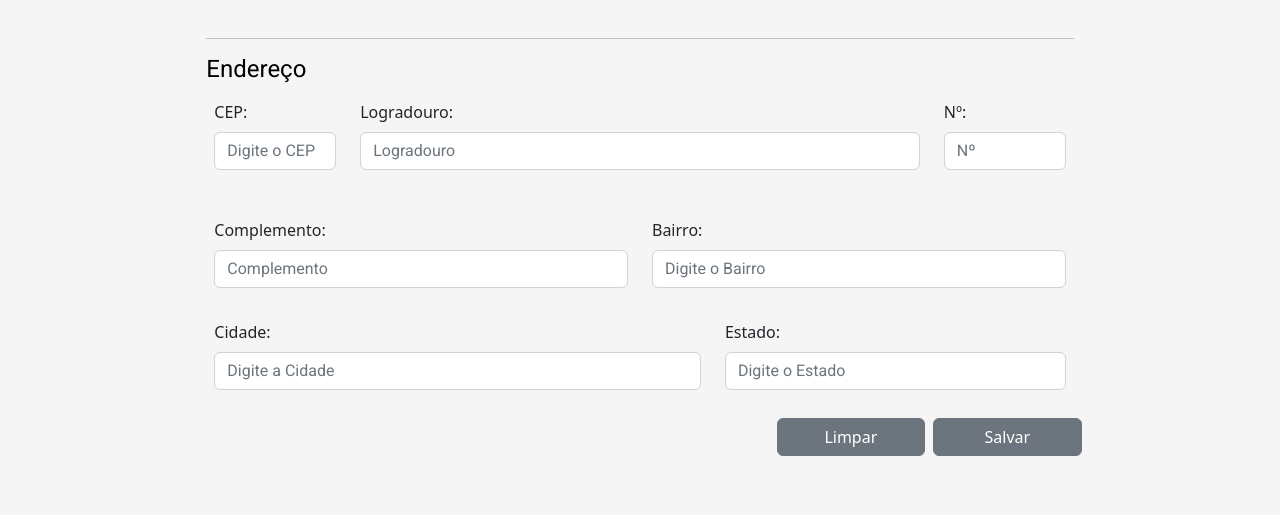
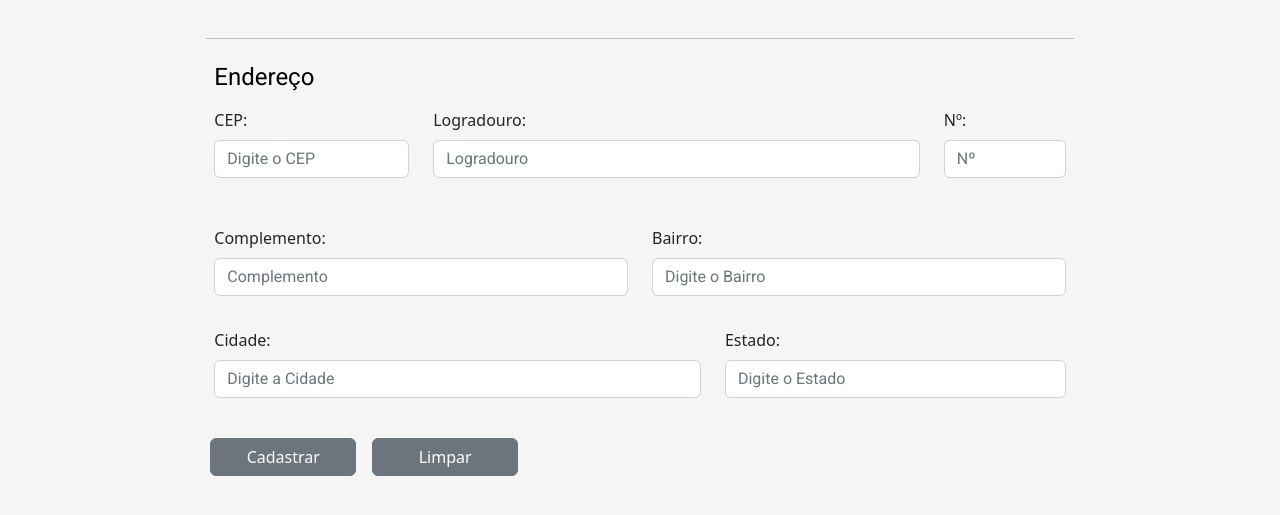
Before and after one commit to AdrianoVolter/pharmacy_central-system, a React (Vite) app: page /formulario in a window 1280 px wide. Shown: the part 329-844 px from the top of the page. Built offline with nearby package versions, Linux system fonts and the light colour scheme.

Commit message:
feat: adição e ajustes nas lista e modais

```diff
--- a/src/components/CadastroNova.jsx
+++ b/src/components/CadastroNova.jsx
@@ -141,10 +141,10 @@ const LimparFormulario = (e) => {
             </div>
             <hr />
             </form>
-            <h4>Endereço</h4>
+            <h4 className='m-2'>Endereço</h4>
             <form action="" onSubmit={CadastrarFarmacia}>
             <div className="row p-2">
-            <div className="col-2">
+            <div className="col-3">
                   <label className="form-label" htmlFor="cep">CEP:</label>
                   <div className="input-group">
                       <input
@@ -160,7 +160,7 @@ const LimparFormulario = (e) => {
                         />
                   </div>
               </div>
-          <div className="col-8">
+          <div className="col-7">
               <label className="form-label" htmlFor="logradouro">Logradouro:</label>
               <div className="input-group mb-3 col-">
                   <input type="text" onChange={(e) =>setLogradouro(e.target.value) } className="form-control" value={logradouro} name="logradouro" id="logradouro" placeholder="Logradouro" required />
@@ -203,22 +203,22 @@ const LimparFormulario = (e) => {
                   </div>
             </div>
           </div>
-          <div className="row">
-            <span className="col"></span>
+          <div className="row p-2">
+             <button
+                className="btn btn-secondary col-2 m-2"
+                type="submit"
+                onClick={CadastrarFarmacia}
+                >
+                Cadastrar
+            </button>
             <button
-                className="btn btn-secondary col-2 m-1"
+                className="btn btn-secondary col-2 m-2"
                 type="reset"
                 onClick={LimparFormulario}
                 >
-            Limpar
+                Limpar
             </button>
-            <button
-                className="btn btn-secondary col-2 m-1"
-                type="submit"
-                onClick={CadastrarFarmacia}
-                >
-            Salvar
-            </button>
+
           </div>
           </form>
       </div>
--- a/src/components/ListaDeFarmacias.jsx
+++ b/src/components/ListaDeFarmacias.jsx
@@ -33,7 +33,7 @@ function ListaDeFarmacias() {
                 <table className="table table-striped table-hover">
                     <thead>
                         <tr>
-                            <th scope="col">#</th>
+                            <th scope="col" >Id</th>
                             <th scope="col">Nome da Farmácia</th>
                             <th scope="col">Bairro</th>
                             <th scope="col">Cidade</th>
@@ -43,7 +43,7 @@ function ListaDeFarmacias() {
                     <tbody>
                         {listaFarmacias.map((objeto, index) => (
                             <tr >
-                                <th scope="row">{index + 1}</th>
+                                <td><li scope="row" key={index}>{index + 1}</li></td>
                                 <td>{objeto.nome}</td>
                                 <td>{objeto.bairro}</td>
                                 <td>{objeto.cidade}</td>
@@ -59,17 +59,21 @@ function ListaDeFarmacias() {
                 <Modal.Title>Detalhes da Farmácia</Modal.Title>
             </Modal.Header>
             <Modal.Body>
-                <div className="container">
+                <div className="container p-3 border">
                     <div className="row">
-                        <h5>{listaFarmacias[modal]?.nome}</h5>
-                        <p>{listaFarmacias[modal]?.cnpj}</p>
-                        <p>{listaFarmacias[modal]?.telefone}</p>
-                        <p>{listaFarmacias[modal]?.email}</p>
-                        <p>{listaFarmacias[modal]?.endereco}</p>
-                        <p>{listaFarmacias[modal]?.bairro}</p>
-                        <p>{listaFarmacias[modal]?.cidade}</p>
-                        <p>{listaFarmacias[modal]?.estado}</p>
-                        <p>{listaFarmacias[modal]?.cep}</p>
+                        <h5>Nome: {listaFarmacias[modal]?.nome}</h5>
+                        <h6>Nome Fantasia: {listaFarmacias[modal]?.nomeFantasia}</h6>
+                        <p>CNPJ: {listaFarmacias[modal]?.cnpj}</p>
+                        <h5>Contato</h5>
+                        <p>Telefone: {listaFarmacias[modal]?.telefone}</p>
+                        <p>E-mail: {listaFarmacias[modal]?.email}</p>
+                        <h5>Endereço</h5>
+                        <p>Logradouro: {listaFarmacias[modal]?.logradouro}</p>
+
+                        <p>Bairro: {listaFarmacias[modal]?.bairro}</p>
+                        <p>Cidade: {listaFarmacias[modal]?.cidade}</p>
+                        <p>Estado: {listaFarmacias[modal]?.estado}</p>
+                        <p>Cep:{listaFarmacias[modal]?.cep}</p>
                     </div>
                 </div>
             </Modal.Body>
@@ -79,33 +83,10 @@ function ListaDeFarmacias() {
                 </Button>
             </Modal.Footer>
         </Modal>
-
-
         </div>
-
-
-
-
-
     )
 }
 
 
-{/*
-                <Modal show={true} onHide={fecharModal}>
-                    <Modal.Header closeButton>
-                        <Modal.Title>Detalhes da Farmácia</Modal.Title>
-                    </Modal.Header>
-                    <Modal.Body>
-
-                    </Modal.Body>
-                    <Modal.Footer>
-                        <Button variant="secondary" onClick={fecharModal}>
-                            Fechar
-                        </Button>
-                    </Modal.Footer>
-                </Modal>   */}
-
-
 
 export default ListaDeFarmacias
--- a/src/components/ListaMedicamento.jsx
+++ b/src/components/ListaMedicamento.jsx
@@ -59,7 +59,7 @@ return (
                                     <Modal.Title>Detalhes do medicamento</Modal.Title>
                                 </Modal.Header>
                                 <Modal.Body>
-                                <div className="row">
+                                <div className="row border">
                                     <h5>Nome: {objeto.nome}</h5>
                                     <p>Dosagem: {objeto.dosagem} mg</p>
                                     <p>Laboratório: {objeto.laboratorio}</p>
```
